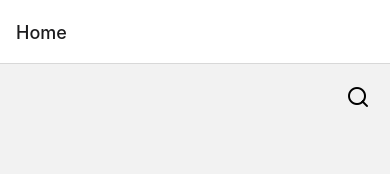
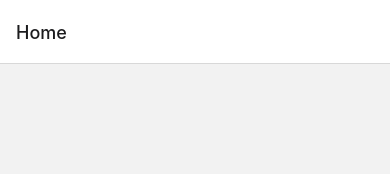
Before and after one commit to olivmath/talkaway, a React Native app: screen / in a window 390 px wide. Shown: the top 174 px of the page. Built offline with nearby package versions, Linux system fonts and the light colour scheme.

Commit message:
remove: wrong search bar

```diff
--- a/src/screens/Home/index.tsx
+++ b/src/screens/Home/index.tsx
@@ -1,35 +1,9 @@
-import React, { useState } from "react";
-import { View, Text, TouchableOpacity, TextInput, Keyboard } from "react-native";
-import { Feather } from "@expo/vector-icons";
+import { View, Text } from "react-native";
 import { styles } from "./styles";
 
 export function Home() {
-  const [searchOpen, setSearchOpen] = useState(false);
-
-  const handleSearchIconPress = () => {
-    setSearchOpen(true);
-  };
-
-  const handleCloseSearch = () => {
-    setSearchOpen(false);
-  };
-
   return (
     <View style={styles.container}>
-      <TouchableOpacity onPress={handleSearchIconPress} style={styles.searchIcon}>
-        <Feather name="search" size={24} color="black" />
-      </TouchableOpacity>
-
-      {searchOpen && (
-        <View style={styles.searchContainer}>
-          <TextInput
-            style={styles.searchInput}
-            autoFocus={true}
-            placeholder="Search..."
-            onBlur={handleCloseSearch}
-          />
-        </View>
-      )}
 
       <Text style={styles.text}>Talk Away!</Text>
     </View>
--- a/src/screens/Home/styles.ts
+++ b/src/screens/Home/styles.ts
@@ -10,32 +10,4 @@ export const styles = StyleSheet.create({
     fontSize: 50,
     fontFamily: "ROBOTO_LIGHT",
   },
-  searchIcon: {
-    position: "absolute",
-    top: 20,
-    right: 20,
-    zIndex: 1,
-  },
-  searchIconText: {
-    fontSize: 30,
-  },
-  searchContainer: {
-    position: "absolute",
-    top: 0,
-    left: 0,
-    right: 0,
-    bottom: 0,
-    backgroundColor: "white",
-    zIndex: 2,
-    paddingHorizontal: 20,
-    paddingTop: 50,
-  },
-  searchInput: {
-    borderWidth: 1,
-    borderColor: "#ccc",
-    borderRadius: 10,
-    paddingHorizontal: 10,
-    paddingVertical: 5,
-    fontSize: 20,
-  },
 });
```
